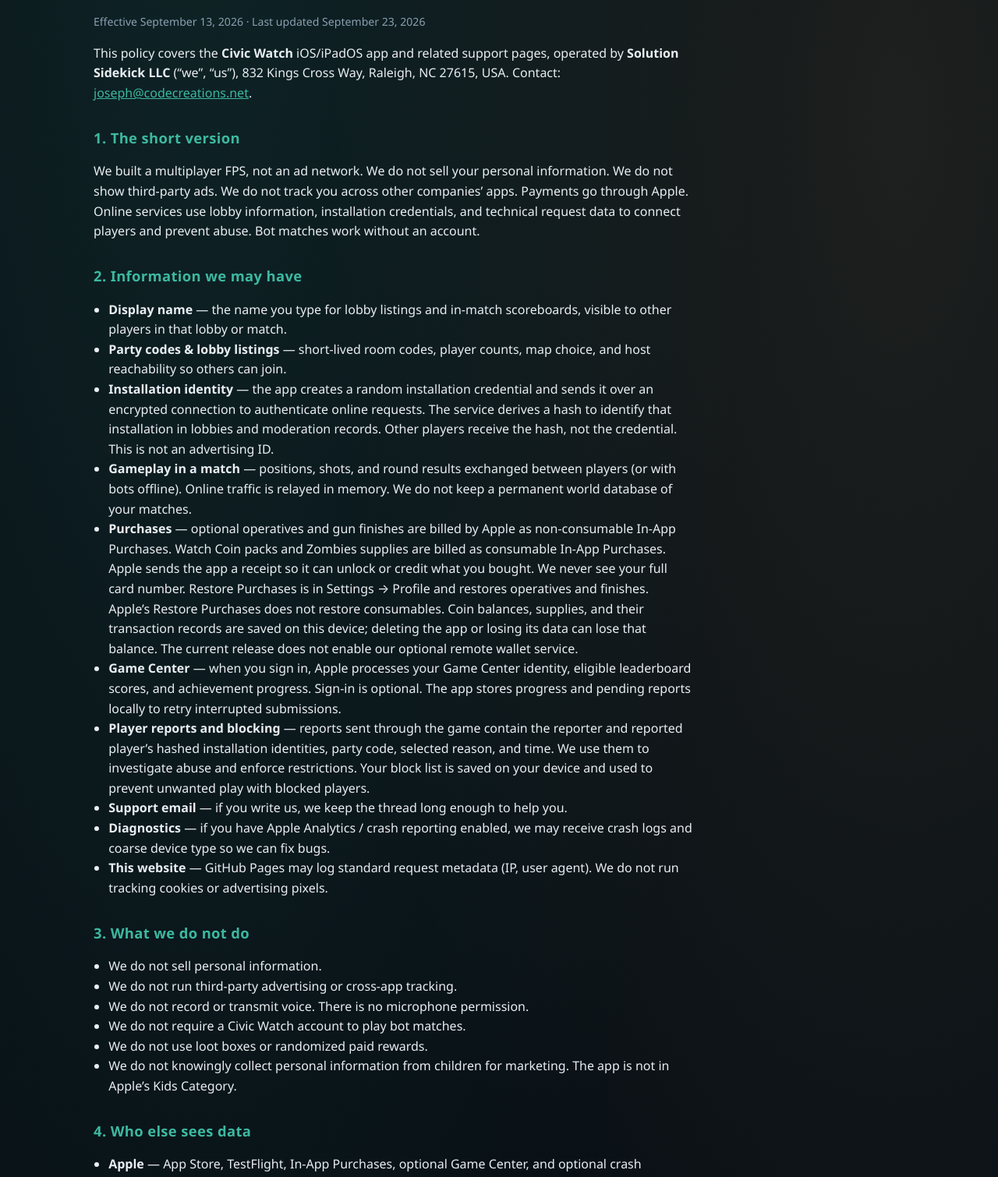
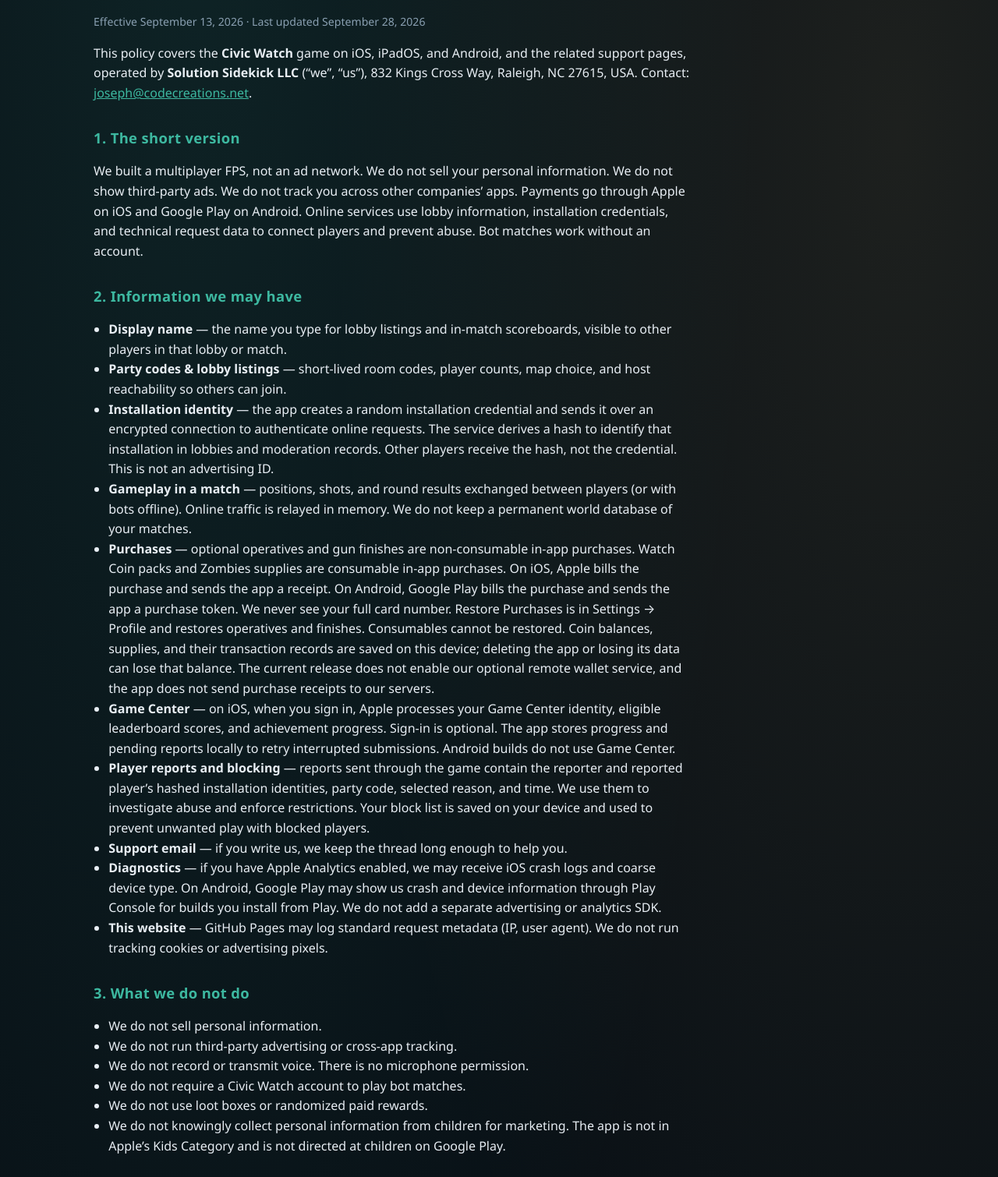
Before and after one commit to joecodecreations/neighborhood-watch, a plain HTML site: page privacy.html in a window 1280 px wide. Shown: the part 170-1680 px from the top of the page at 78% size. Drawn offline with Linux system fonts and the light colour scheme.

Commit message:
Cover Android and Google Play in the privacy policy.
The Play listing points at this page, and the previous copy only described the iOS app.

```diff
--- a/privacy.html
+++ b/privacy.html
@@ -24,11 +24,11 @@
   <main class="wrap section">
     <article class="legal">
       <h1>Privacy Policy</h1>
-      <p class="muted">Effective September 13, 2026 · Last updated September 23, 2026</p>
-      <p>This policy covers the <strong>Civic Watch</strong> iOS/iPadOS app and related support pages, operated by <strong>Solution Sidekick LLC</strong> (“we”, “us”), 832 Kings Cross Way, Raleigh, NC 27615, USA. Contact: <a href="mailto:joseph@codecreations.net">joseph@codecreations.net</a>.</p>
+      <p class="muted">Effective September 13, 2026 · Last updated September 28, 2026</p>
+      <p>This policy covers the <strong>Civic Watch</strong> game on iOS, iPadOS, and Android, and the related support pages, operated by <strong>Solution Sidekick LLC</strong> (“we”, “us”), 832 Kings Cross Way, Raleigh, NC 27615, USA. Contact: <a href="mailto:joseph@codecreations.net">joseph@codecreations.net</a>.</p>
 
       <h2>1. The short version</h2>
-      <p>We built a multiplayer FPS, not an ad network. We do not sell your personal information. We do not show third-party ads. We do not track you across other companies’ apps. Payments go through Apple. Online services use lobby information, installation credentials, and technical request data to connect players and prevent abuse. Bot matches work without an account.</p>
+      <p>We built a multiplayer FPS, not an ad network. We do not sell your personal information. We do not show third-party ads. We do not track you across other companies’ apps. Payments go through Apple on iOS and Google Play on Android. Online services use lobby information, installation credentials, and technical request data to connect players and prevent abuse. Bot matches work without an account.</p>
 
       <h2>2. Information we may have</h2>
       <ul>
@@ -36,11 +36,11 @@
         <li><strong>Party codes &amp; lobby listings</strong> — short-lived room codes, player counts, map choice, and host reachability so others can join.</li>
         <li><strong>Installation identity</strong> — the app creates a random installation credential and sends it over an encrypted connection to authenticate online requests. The service derives a hash to identify that installation in lobbies and moderation records. Other players receive the hash, not the credential. This is not an advertising ID.</li>
         <li><strong>Gameplay in a match</strong> — positions, shots, and round results exchanged between players (or with bots offline). Online traffic is relayed in memory. We do not keep a permanent world database of your matches.</li>
-        <li><strong>Purchases</strong> — optional operatives and gun finishes are billed by Apple as non-consumable In-App Purchases. Watch Coin packs and Zombies supplies are billed as consumable In-App Purchases. Apple sends the app a receipt so it can unlock or credit what you bought. We never see your full card number. Restore Purchases is in Settings → Profile and restores operatives and finishes. Apple’s Restore Purchases does not restore consumables. Coin balances, supplies, and their transaction records are saved on this device; deleting the app or losing its data can lose that balance. The current release does not enable our optional remote wallet service.</li>
-        <li><strong>Game Center</strong> — when you sign in, Apple processes your Game Center identity, eligible leaderboard scores, and achievement progress. Sign-in is optional. The app stores progress and pending reports locally to retry interrupted submissions.</li>
+        <li><strong>Purchases</strong> — optional operatives and gun finishes are non-consumable in-app purchases. Watch Coin packs and Zombies supplies are consumable in-app purchases. On iOS, Apple bills the purchase and sends the app a receipt. On Android, Google Play bills the purchase and sends the app a purchase token. We never see your full card number. Restore Purchases is in Settings → Profile and restores operatives and finishes. Consumables cannot be restored. Coin balances, supplies, and their transaction records are saved on this device; deleting the app or losing its data can lose that balance. The current release does not enable our optional remote wallet service, and the app does not send purchase receipts to our servers.</li>
+        <li><strong>Game Center</strong> — on iOS, when you sign in, Apple processes your Game Center identity, eligible leaderboard scores, and achievement progress. Sign-in is optional. The app stores progress and pending reports locally to retry interrupted submissions. Android builds do not use Game Center.</li>
         <li><strong>Player reports and blocking</strong> — reports sent through the game contain the reporter and reported player’s hashed installation identities, party code, selected reason, and time. We use them to investigate abuse and enforce restrictions. Your block list is saved on your device and used to prevent unwanted play with blocked players.</li>
         <li><strong>Support email</strong> — if you write us, we keep the thread long enough to help you.</li>
-        <li><strong>Diagnostics</strong> — if you have Apple Analytics / crash reporting enabled, we may receive crash logs and coarse device type so we can fix bugs.</li>
+        <li><strong>Diagnostics</strong> — if you have Apple Analytics enabled, we may receive iOS crash logs and coarse device type. On Android, Google Play may show us crash and device information through Play Console for builds you install from Play. We do not add a separate advertising or analytics SDK.</li>
         <li><strong>This website</strong> — GitHub Pages may log standard request metadata (IP, user agent). We do not run tracking cookies or advertising pixels.</li>
       </ul>
 
@@ -51,12 +51,13 @@
         <li>We do not record or transmit voice. There is no microphone permission.</li>
         <li>We do not require a Civic Watch account to play bot matches.</li>
         <li>We do not use loot boxes or randomized paid rewards.</li>
-        <li>We do not knowingly collect personal information from children for marketing. The app is not in Apple’s Kids Category.</li>
+        <li>We do not knowingly collect personal information from children for marketing. The app is not in Apple’s Kids Category and is not directed at children on Google Play.</li>
       </ul>
 
       <h2>4. Who else sees data</h2>
       <ul>
-        <li><strong>Apple</strong> — App Store, TestFlight, In-App Purchases, optional Game Center, and optional crash analytics you enable on the device.</li>
+        <li><strong>Apple</strong> — on iOS: App Store, TestFlight, In-App Purchases, optional Game Center, and optional crash analytics you enable on the device.</li>
+        <li><strong>Google</strong> — on Android: Google Play billing, license testing, and crash information Play Console receives for a Play install. A Google Account is used for Play services. We do not receive your Google password.</li>
         <li><strong>Other players in your match or lobby</strong> — your display name and in-match activity.</li>
         <li><strong>Google Cloud</strong> — hosts the online lobby registry and gameplay relay (Cloud Run and Firestore). The lobby service may see party listings, hashed install ids, IP addresses, and diagnostic logs needed to keep rooms working. Listings stop being discoverable when a host stops refreshing (about 70 seconds). Expiry of a listing is not a promise of immediate database deletion.</li>
         <li><strong>GitHub</strong> — hosts this website (GitHub Pages).</li>
@@ -64,15 +65,15 @@
       <p>We may disclose information if required by law or to protect people from harm.</p>
 
       <h2>5. Retention</h2>
-      <p>Lobby listings stop being discoverable after about 70 seconds without a host refresh. Gameplay relay traffic is not stored as a match recording. Reports are marked with a 90-day expiry; enforcement records may be retained as needed to prevent abuse. Infrastructure logs, expired records awaiting cleanup, and support mail may remain after a match ends as needed to operate the service, investigate issues, meet legal obligations, or resolve disputes. Purchase entitlements follow Apple’s records; local balances and settings remain on the device until removed. Contact us to request deletion of information we hold.</p>
+      <p>Lobby listings stop being discoverable after about 70 seconds without a host refresh. Gameplay relay traffic is not stored as a match recording. Reports are marked with a 90-day expiry; enforcement records may be retained as needed to prevent abuse. Infrastructure logs, expired records awaiting cleanup, and support mail may remain after a match ends as needed to operate the service, investigate issues, meet legal obligations, or resolve disputes. Purchase entitlements follow Apple’s or Google Play’s records; local balances and settings remain on the device until removed. Contact us to request deletion of information we hold.</p>
 
       <h2>6. Your choices</h2>
       <ul>
         <li>Play offline bot matches without joining online lobbies.</li>
         <li>Choose a display name you are comfortable sharing with other players.</li>
         <li>Report or block another player from the in-match scoreboard. Manage blocked players in Settings → Profile.</li>
-        <li>Restore Apple-purchased operatives and gun finishes in Settings → Profile. Consumable Watch Coins and Zombies supplies cannot be restored.</li>
-        <li>Manage Game Center sign-in and privacy in iOS Settings.</li>
+        <li>Restore purchased operatives and gun finishes in Settings → Profile. On iOS that restore goes through Apple. On Android it goes through Google Play. Consumable Watch Coins and Zombies supplies cannot be restored.</li>
+        <li>On iOS, manage Game Center sign-in and privacy in Settings.</li>
         <li>Decline local-network access in iOS Settings if you do not want LAN match discovery.</li>
         <li>Email <a href="mailto:joseph@codecreations.net">joseph@codecreations.net</a> to access, correct, or delete information we hold, or to exercise applicable privacy rights (including EEA/UK residents).</li>
       </ul>
```
